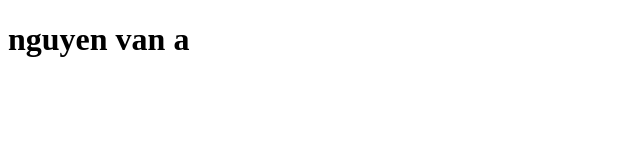
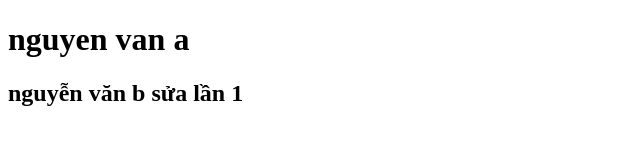
Before and after one commit to khachieu88/TeamAB, a plain HTML site: page index.html in a window 1280 px wide. Shown: the whole page, without its empty margins (0-640 px from the left). Drawn offline with Linux system fonts and the light colour scheme.

Commit message:
2.b.sua.lan.1

```diff
--- a/index.html
+++ b/index.html
@@ -7,5 +7,6 @@
   </head>
   <body>
     <h1>nguyen van a</h1>
+    <h2>nguyễn văn b sửa lần 1</h2>
   </body>
 </html>
```
